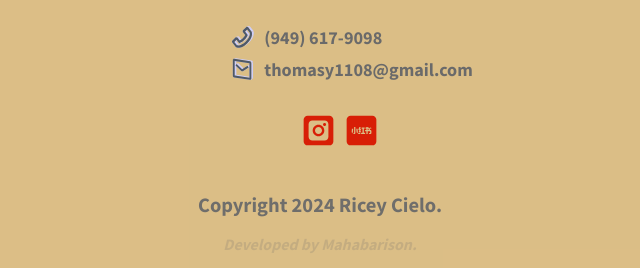
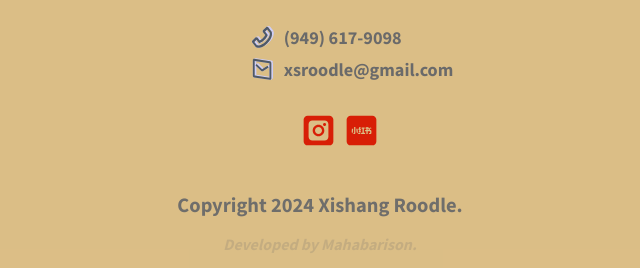
Before and after one commit to Matt1204/Ricey-Cielo, a Vue app: page / in a window 1280 px wide. Shown: the part 4070-4338 px from the top of the page, without its empty margins (320-960 px from the left). Built offline with nearby package versions, Linux system fonts and the light colour scheme; no server answers.

Commit message:
updating the footer

```diff
--- a/src/components/AppFooter.vue
+++ b/src/components/AppFooter.vue
@@ -46,9 +46,9 @@
             >
               <img src="@/assets/email.svg" alt="email" class="contact-icon" />
               <a
-                href="mailto:thomasy1108@gmail.com"
+                href="mailto:xsroodle@gmail.com"
                 class="no-decoration contact-info"
-                >thomasy1108@gmail.com</a
+                >xsroodle@gmail.com</a
               >
             </div>
           </div>
@@ -78,7 +78,7 @@
             class="copyright-container d-flex flex-column justify-content-start align-items-center"
           >
             <p class="copyright-upper">
-              Copyright {{ currentYear }} Ricey Cielo.
+              Copyright {{ currentYear }} Xishang Roodle.
             </p>
             <p class="copyright-lower">Developed by Mahabarison.</p>
           </div>
```
